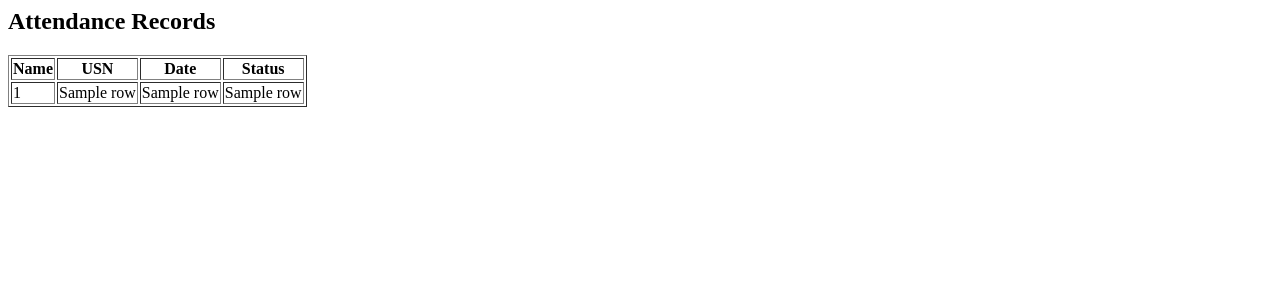
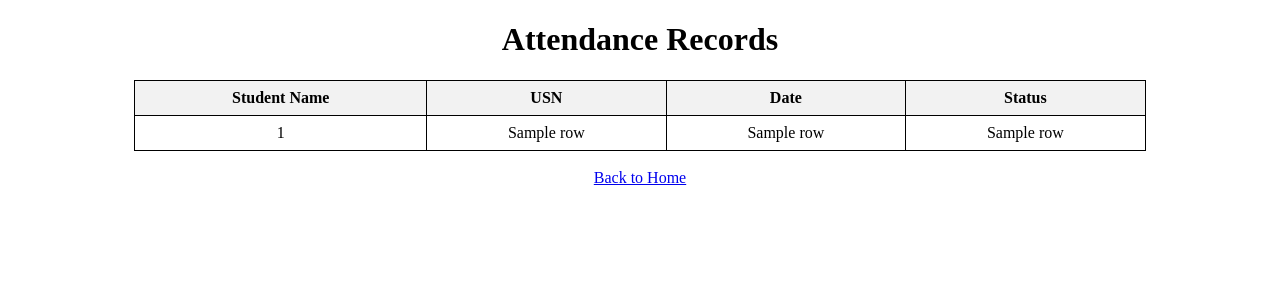
Before and after one commit to keerthan571/student-attendance-system, a Flask app: template templates/view_attendance.html in a window 1280 px wide. Shown: the top 300 px of the page. Run offline with Flask 3, Linux system fonts and the light colour scheme; the template is opened without the code that fills it: most values are stand-ins (such as "Sample title", 1, 10 or a date in 2020).

Commit message:
changed view

```diff
--- a/templates/view_attendance.html
+++ b/templates/view_attendance.html
@@ -1,6 +1,37 @@
-<h2>Attendance Records</h2>
-<table border="1">
-<tr><th>Name</th><th>USN</th><th>Date</th><th>Status</th></tr>
+<!DOCTYPE html>
+<html>
+<head>
+    <title>View Attendance</title>
+    <style>
+        table {
+            border-collapse: collapse;
+            width: 80%;
+            margin: auto;
+        }
+        th, td {
+            border: 1px solid black;
+            padding: 8px;
+            text-align: center;
+        }
+        th {
+            background-color: #f2f2f2;
+        }
+        h1 {
+            text-align: center;
+        }
+    </style>
+</head>
+<body>
+    <h1>Attendance Records</h1>
+
+    {% if records %}
+    <table>
+        <tr>
+            <th>Student Name</th>
+            <th>USN</th>
+            <th>Date</th>
+            <th>Status</th>
+        </tr>
         {% for row in records %}
         <tr>
             <td>{{ row[0] }}</td>
@@ -10,3 +41,13 @@
         </tr>
         {% endfor %}
     </table>
+    {% else %}
+    <p style="text-align:center; color:red;">No attendance records found.</p>
+    {% endif %}
+
+    <br>
+    <div style="text-align:center;">
+        <a href="/">Back to Home</a>
+    </div>
+</body>
+</html>
```
Lines whose indentation alone changed are shown as unchanged.
